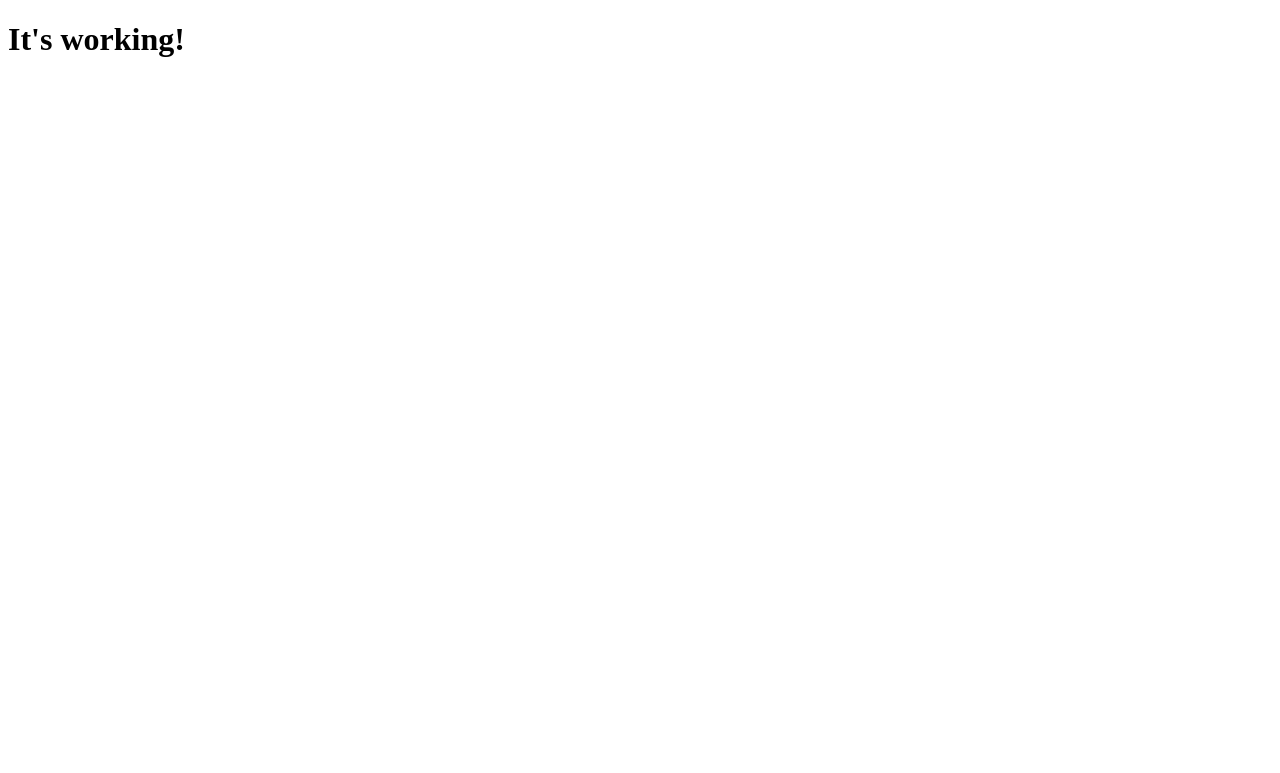
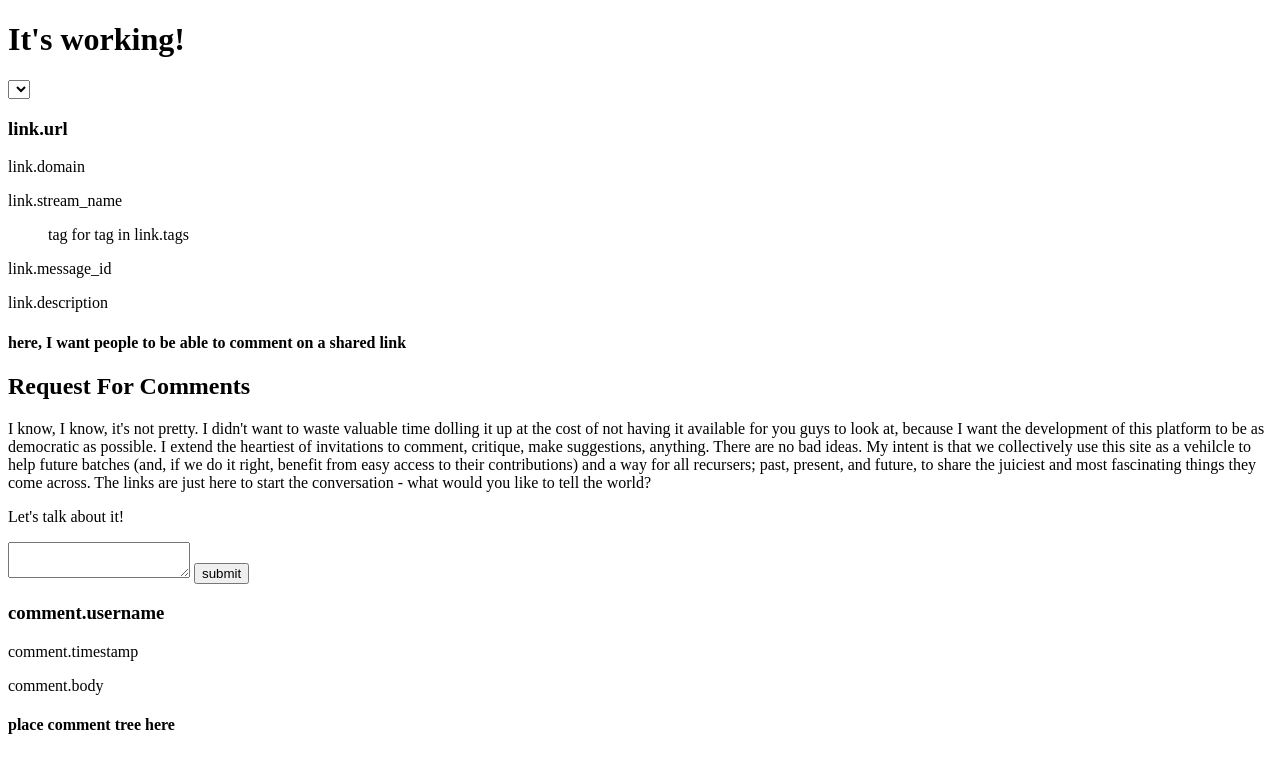
Before and after one commit to pksebben/LinkLib, a Flask app: page / in a window 1280 px wide. Before the commit the part shown is almost empty. Shown: the top 773 px of the page. Run offline with Flask 2, Linux system fonts and the light colour scheme; lists and menus that the app fills with data are empty; parts of the project's set-up code (start-up, migrations or seed data) failed here and were passed over.

Commit message:
dynamic templating

```diff
--- a/requirements.txt
+++ b/requirements.txt
@@ -3,7 +3,7 @@ structlog
 flask_humanize
 flask-login
 twisted == 19.2.0
-werkzeug == 0.15.2
-psycopg2
+werkzeug == 1.0.1
+psycopg2-binary
 sqlalchemy
 marshmallow
--- a/templates/index.html
+++ b/templates/index.html
@@ -1,4 +1,5 @@
 <!DOCTYPE html>
+<!-- following the advice here: https://pythonise.com/categories/javascript/infinite-lazy-loading -->
 <html>
     <head>
 
@@ -6,4 +7,45 @@
     <body>
 	<h1>It's working!</h1>
     </body>
+    <select class="link-buffer-selector">
+	{% for stream in streams %}
+	<option value="stream.id">{{ stream.name }}</option>
+	{% endfor %}
+    </select>
+    <div class="link-buffer">
+
+	<div class="link-placeholder">
+	    <h3 class="link-url-header">link.url</h3>
+	    <p class="link-domain">link.domain</p>
+	    <p class="link-streamname">link.stream_name</p>
+	    <ul class="link-tags">tag for tag in link.tags</ul>
+	    <p class="link-messageid">link.message_id</p>
+	    <p class="link-description">link.description</p>
+	    <div class="link-comment-section">
+		<div class="link-comment-section-add-comment">
+		    <h4>here, I want people to be able to comment on a shared link</h4>
+		</div>
+	    </div>
+	</div>
+    </div>
+    <h2 class="rfc-header-title">Request For Comments</h2>
+    <p class="rfc-header-greeting">I know, I know, it's not pretty.  I didn't want to waste valuable time dolling it up at the cost of not having it available for you guys to look at, because I want the development of this platform to be as democratic as possible.  I extend the heartiest of invitations to comment, critique, make suggestions, anything.  There are no bad ideas.  My intent is that we collectively use this site as a vehilcle to help future batches (and, if we do it right, benefit from easy access to their contributions) and a way for all recursers; past, present, and future, to share the juiciest and most fascinating things they come across.  The links are just here to start the conversation - what would <bold>you</bold> like to tell the world?</p>
+    <div class="rfc-buffer">
+	<div class="comment-input">
+	    <p class="comment-input-cta">Let's talk about it!</p>
+	    <textarea class="comment-input-text"></textarea>
+	    <button class="comment-input-submit">submit</button>
+	</div>
+	<div class="comment-placeholder">
+	    <h3 class="comment-username">comment.username</h3>
+	    <p class="comment-timestamp">comment.timestamp</p>
+	    <p class="comment-body">comment.body</p>
+	    <div class="comment-children-comments">
+		<h4>place comment tree here</h4>
+	    </div>
+	</div>
+    </div>
+    <div class="d-flex justify-content-center mb-3" id="sentinel">
+	<div class="spinner-border" role="status"></div>
+    </div>
 </html>
--- a/views/index.py
+++ b/views/index.py
@@ -1,8 +1,27 @@
 import flask
 from flask import render_template
 
-bp = flask.Blueprint('index', __name__)
+bp = flask.Blueprint('index', __name__, template_folder="templates")
 
+# TODO: change to post
+@bp.route('/load', methods=["GET"])
+def load():
+    if request.args:
+        counter = int(request.args.get("c")) # TODO: wtf am i?
+
+        if counter == 0:
+            print(f"returning posts: 0 :: {quantity}")
+
+            # TODO: wire in to a db query
+            res = make_response(jsonify(db[0:quantity]), 200)
+
+        elif counter == posts:
+            print(f"no more posts")
+            res = make_response(jsonify({}), 200)
+
+        else:
+            print(f"returning posts {counter} to {counter + quantity}")
+            res = make_response(jsonify(db[counter: counter + quantity]), 200)
 
 @bp.route('/', methods=["GET"])
 def index():
```
